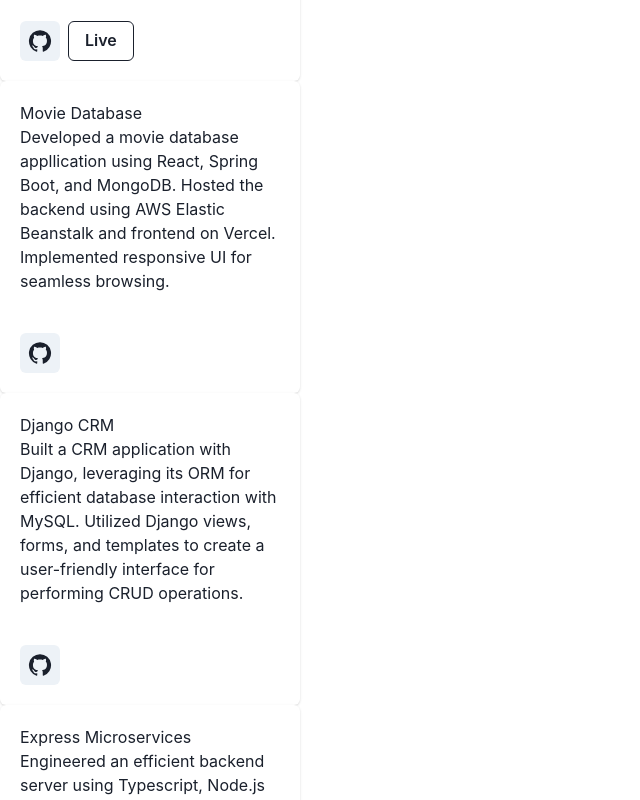
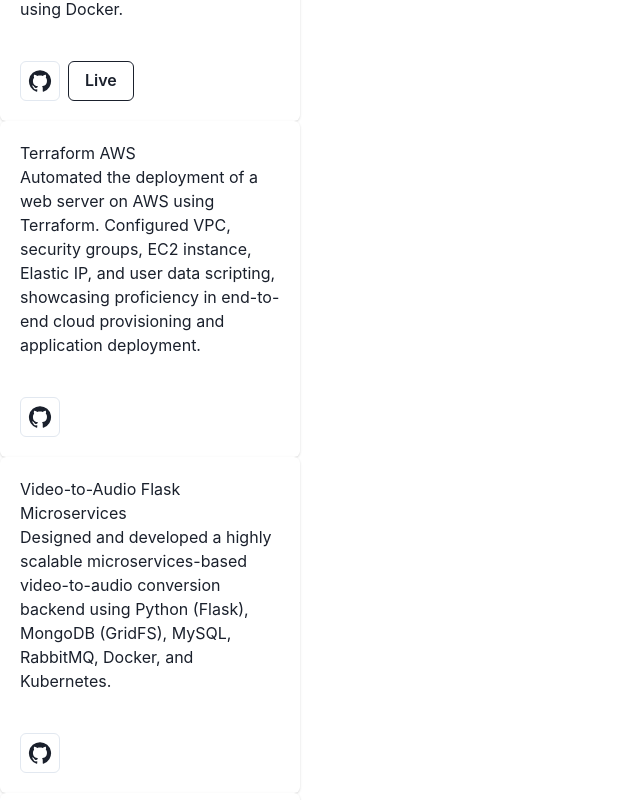
Before and after one commit to SaiyedRushan/Portfolio_2.0, a Next.js app: page / in a window 1280 px wide. Shown: the part 3057-3857 px from the top of the page, without its empty margins (0-640 px from the left). Built offline with nearby package versions, Linux system fonts and the light colour scheme.

Commit message:
add projects, update styling

```diff
--- a/components/Projects.tsx
+++ b/components/Projects.tsx
@@ -6,7 +6,7 @@
 import { GitHub } from "@mui/icons-material"
 
 function Projects() {
-  const techs = ["python", "java", "express", "react", "react-native", "next.js", "docker", "kubernetes", "aws", "golang", "c#"]
+  const techs = ["python", "java", "node", "react", "sql", "react-native", "next", "docker", "kubernetes", "aws", "golang", "c#", "mongo", "rabbitmq", "devops", "blockchain"]
   const [activeFilter, setActiveFilter] = useState("all")
 
   const handleClick = (item: string) => {
@@ -15,10 +15,10 @@
   }
 
   return (
-    <motion.div className='h-screen mt-96 flex flex-col overflow-hidden text-left max-w-full justify-evenly mx-auto items-center '>
+    <motion.div className='h-screen pt-10 flex flex-col overflow-hidden text-left max-w-full justify-evenly mx-auto items-center '>
       <h3 className='uppercase tracking-[20px] text-gray-500 text-2xl'>Projects</h3>
 
-      <div className='flex gap-3 flex-wrap mx-10'>
+      <div className='flex gap-3 flex-wrap mx-10 max-h-[150px] overflow-auto mt-0'>
         {techs.map((item, idx) => {
           return (
             <Button key={idx} colorScheme='green' variant={activeFilter == item ? "outline" : "solid"} onClick={() => handleClick(item)}>
@@ -28,7 +28,7 @@
         })}
       </div>
 
-      <div className='flex gap-3 flex-wrap justify-center w-full h-[400px] overflow-y-scroll'>
+      <div className='flex gap-3 flex-wrap justify-center w-full h-[400px] overflow-y-auto'>
         {projects
           .filter((project) => (activeFilter != "all" ? project.tags.includes(activeFilter) : true))
           .map((project, idx) => {
@@ -36,12 +36,14 @@
               <Card key={idx} maxWidth='300px' maxHeight='400px' className='overflow-y-auto card-gradient'>
                 <CardBody>
                   <p className='text-xl font-bold'>{project.name}</p>
-                  <p>{project.description}</p>
+                  <p className='italic'>{project.description}</p>
                 </CardBody>
+
                 <CardFooter gap='2' className='pt-0'>
                   <a target='_blank' href={project.git}>
-                    <IconButton aria-label='git' icon={<GitHub />} />
+                    <IconButton aria-label='git' icon={<GitHub />} variant='outline' />
                   </a>
+
                   {project.deployment && (
                     <a target='_blank' href={project.deployment}>
                       <Button variant='outline' colorScheme='white'>
--- a/data/projects.js
+++ b/data/projects.js
@@ -14,10 +14,25 @@
     deployment: "https://github.com/SaiyedRushan/ReactEcommerceMicroservice",
   },
   {
-    name: "Movie Database",
-    description: "Developed a movie database appllication using React, Spring Boot, and MongoDB. Hosted the backend using AWS Elastic Beanstalk and frontend on Vercel. Implemented responsive UI for seamless browsing.",
-    tags: "aws, react, java, spring, mongo",
-    git: "https://github.com/SaiyedRushan/react-springboot-movies-application",
+    name: "Terraform AWS",
+    description: `Automated the deployment of a web server on AWS using Terraform. Configured VPC, security groups, EC2 instance,
+    Elastic IP, and user data scripting, showcasing proficiency in end-to-end cloud provisioning and application deployment.`,
+    tags: "aws, terraform",
+    git: "https://github.com/SaiyedRushan/TerraformAWS",
+  },
+  {
+    name: "Video-to-Audio Flask Microservices",
+    description: `Designed and developed a highly scalable microservices-based video-to-audio conversion backend using Python (Flask),
+    MongoDB (GridFS), MySQL, RabbitMQ, Docker, and Kubernetes.`,
+    tags: "python, flask, sql, rabbitmq, docker, kubernetes, mongo",
+    git: "https://github.com/SaiyedRushan/FlaskMicroservicesKubernetes",
+  },
+  {
+    name: "E-commerce FastAPI microservices",
+    description: `Developed a robust e-commerce backend server using Python FastAPI implementing a microservices architecture for modularity and scalability. Utilized Redis for data storage and Redis Streams for asynchronous communication between
+    services.`,
+    tags: "python, fastapi, redis, react",
+    git: "https://github.com/SaiyedRushan/FastAPI_Microservices",
   },
   {
     name: "Django CRM",
@@ -40,4 +55,54 @@
     tags: "node, express, docker, kubernetes, mongo, kafka, redis, graphql, cicd, devops, aws",
     git: "https://github.com/SaiyedRushan/StaffingPlatformBackend",
   },
+  {
+    name: "Budget Manager Mobile App",
+    description: `Crafted a sophisticated mobile budget management application leveraging React Native, SQLite, Typescript, and Expo.
+    Applied a local-first strategy for data management utilizing Expo File System, augmenting user interaction. Employed React
+    Native Gestures and Reanimated libraries ensuring an intuitive and engaging user experience.`,
+    tags: "react-native, sql",
+    git: "https://github.com/SaiyedRushan/BudgetBuddyReactNative",
+  },
+  {
+    name: "Uber Clone",
+    description: `Built a clone of the Uber app using React Native for cross-platform mobile development integrating Redux Toolkit
+    for state management, tailwindcss for styling, Expo 50 for building, and various Google Maps APIs for mapping and
+    location-based features.`,
+    tags: "react-native",
+    git: "https://github.com/SaiyedRushan/BudgetBuddyReactNative",
+  },
+  {
+    name: "Spring Boot Microservices",
+    description: `Developed a scalable, cloud-based microservices architecture using Spring Boot, Spring Cloud, Maven, RabbitMQ,
+    PostgreSQL, Docker, Eureka for service discovery, and Sleuth with Zipkin for distributed tracing.`,
+    tags: "java, spring, sql, docker, rabbitmq",
+    git: "https://github.com/SaiyedRushan/SpringMicroservices",
+  },
+
+  {
+    name: "Web 3.0 dApp",
+    description: `Built a Web 3.0 decentralized application (dApp) using React on the front-end and Solidity for smart contract development,
+    enabling user interaction with the blockchain network.`,
+    tags: "react, solidity, blockchain",
+    git: "https://github.com/SaiyedRushan/Krypton-Web3.0",
+  },
+  {
+    name: "Bookstore management Go",
+    description: `A CRUD backend REST API server created with Golang and MySQL.`,
+    tags: "golang, sql",
+    git: "https://github.com/SaiyedRushan/GoBookManagementSystem",
+  },
+  {
+    name: "Portfolio (this)",
+    description: `Portfolio website built using Next.js, Typescript, Tailwind-css and Chakra UI. Hosted on Vercel.`,
+    tags: "next, tailwind, react",
+    git: "https://github.com/SaiyedRushan/Portfolio_2.0",
+    deployment: "https://saiyedrushan.vercel.app/",
+  },
+  {
+    name: "Movie Database",
+    description: "Developed a movie database appllication using React, Spring Boot, and MongoDB. Hosted the backend using AWS Elastic Beanstalk and frontend on Vercel. Implemented responsive UI for seamless browsing.",
+    tags: "aws, react, java, spring, mongo",
+    git: "https://github.com/SaiyedRushan/react-springboot-movies-application",
+  },
 ]
--- a/styles/globals.css
+++ b/styles/globals.css
@@ -26,7 +26,7 @@
         width: 100%;
         height: 100%;
         background: url(https://grainy-gradients.vercel.app/noise.svg);
-        opacity: 0.8;
+        opacity: 0.99;
         pointer-events: none;
     }
 }
```
